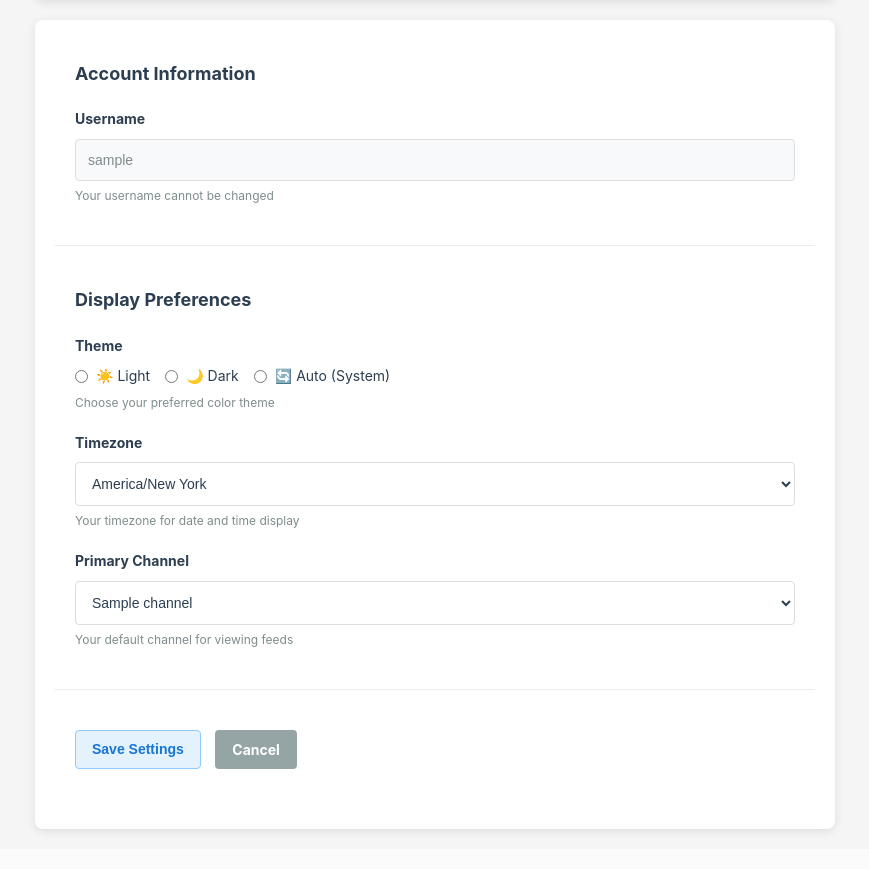
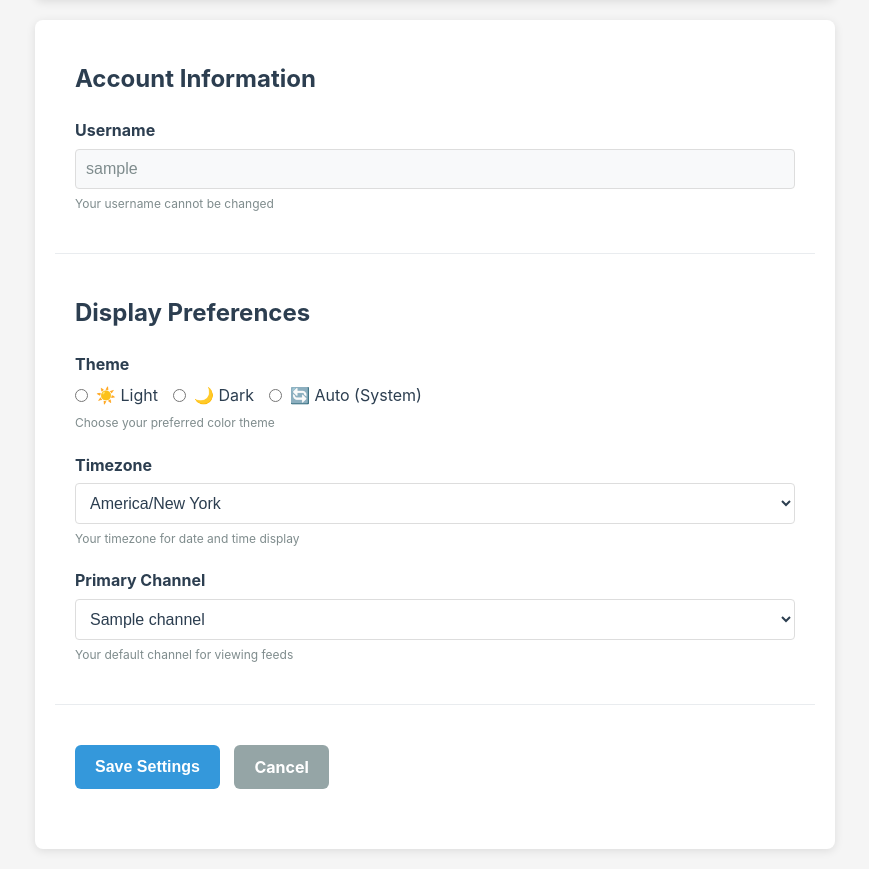
Before and after one commit to ChangLabSNU/PaperSorter, a Python web app: template PaperSorter/templates/user_settings.html in a window 1280 px wide. Shown: the part 110-979 px from the top of the page, without its empty margins (205-1074 px from the left). Before the commit the page ends 944 px from the top, so only its background shows below. Run offline with Jinja, Linux system fonts and the light colour scheme; the template is opened without the code that fills it: most values are stand-ins (such as "Sample title", 1, 10 or a date in 2020).

Commit message:
Update UI styling for consistency across settings pages
- Changed PDF button to reddish color scheme with dark/light mode support
  - Light mode: light red background (#ffebee) with dark red text (#c62828)
  - Dark mode: dark reddish background (#4a2828) with light red text (#ff8a80)
- Fixed Personal Settings page to match admin settings styling:
  - Increased form input font size from 14px to 16px
  - Adjusted form label margins and removed explicit font sizes
  - Changed input padding from 12px to 10px
  - Updated button styles to match admin pages (solid colors instead of light variants)
- Ensures consistent user experience across all settings interfaces

```diff
--- a/PaperSorter/static/css/variables.css
+++ b/PaperSorter/static/css/variables.css
@@ -195,6 +195,12 @@
   --btn-similar-border: #ce93d8;
   --btn-similar-bg-hover: #e1bee7;
   --btn-similar-border-hover: #ba68c8;
+
+  --btn-pdf-bg: #ffebee;
+  --btn-pdf-color: #c62828;
+  --btn-pdf-border: #ef9a9a;
+  --btn-pdf-bg-hover: #ffcdd2;
+  --btn-pdf-border-hover: #e57373;
 
   --btn-secondary-bg: #ecf0f1;
   --btn-secondary-color: #34495e;
@@ -513,6 +519,12 @@
   --btn-similar-bg-hover: #e1bee7;
   --btn-similar-border-hover: #ba68c8;
 
+  --btn-pdf-bg: #ffebee;
+  --btn-pdf-color: #c62828;
+  --btn-pdf-border: #ef9a9a;
+  --btn-pdf-bg-hover: #ffcdd2;
+  --btn-pdf-border-hover: #e57373;
+
   --btn-secondary-bg: #ecf0f1;
   --btn-secondary-color: #2c3e50;
   --btn-secondary-border: #bdc3c7;
@@ -625,6 +637,12 @@
   --btn-similar-border: #5d5a7f;
   --btn-similar-bg-hover: #4d4a6f;
   --btn-similar-border-hover: #6d6a8f;
+
+  --btn-pdf-bg: #4a2828;
+  --btn-pdf-color: #ff8a80;
+  --btn-pdf-border: #8c3636;
+  --btn-pdf-bg-hover: #5a3838;
+  --btn-pdf-border-hover: #ff5252;
 
   --btn-secondary-bg: #424242;
   --btn-secondary-color: #bdbdbd;
--- a/PaperSorter/templates/user_settings.html
+++ b/PaperSorter/templates/user_settings.html
@@ -53,7 +53,6 @@
         margin-top: 0;
         margin-bottom: 20px;
         color: var(--text-primary);
-        font-size: 18px;
         font-weight: bold;
         transition: color var(--transition-base);
     }
@@ -64,29 +63,23 @@
 
     .form-group label {
         display: block;
-        margin-bottom: 8px;
+        margin-bottom: 5px;
         color: var(--text-primary);
         font-weight: bold;
-        font-size: 14px;
         transition: color var(--transition-base);
     }
 
     .form-group input,
     .form-group select {
         width: 100%;
-        padding: 12px;
+        padding: 10px;
         border: 1px solid var(--border-medium);
         border-radius: 4px;
-        font-size: 14px;
-        background: white;
+        font-size: 16px;
+        background: var(--bg-card);
         color: var(--text-primary);
         transition: all var(--transition-base);
         box-sizing: border-box;
-    }
-
-    [data-theme="dark"] .form-group input,
-    [data-theme="dark"] .form-group select {
-        background: var(--bg-card);
     }
 
     .form-group input:focus,
@@ -135,8 +128,37 @@
 
 
     /* Button margin adjustment */
+    /* Button styles matching admin settings pages */
+    .btn {
+        padding: 10px 20px;
+        border: none;
+        border-radius: 6px;
+        font-size: 16px;
+        font-weight: bold;
+        cursor: pointer;
+        transition: all var(--transition-base);
+        text-decoration: none;
+        display: inline-block;
+    }
+
+    .btn-primary {
+        background: var(--color-primary);
+        color: var(--text-white);
+    }
+
+    .btn-primary:hover {
+        background: #2980b9;
+        transform: translateY(-1px);
+    }
+
     .btn-secondary {
+        background: var(--color-secondary);
+        color: var(--text-white);
         margin-left: 10px;
+    }
+
+    .btn-secondary:hover {
+        background: #7f8c8d;
     }
 
     .success-message,
```
Also changed, not shown: PaperSorter/static/css/feeds_list.css (+5 -3 lines).
